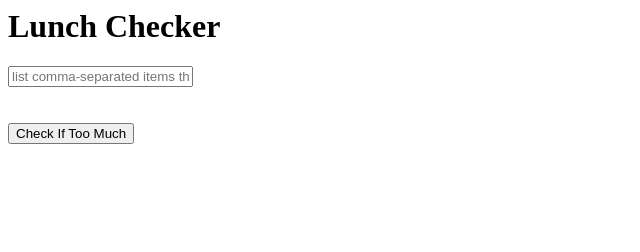
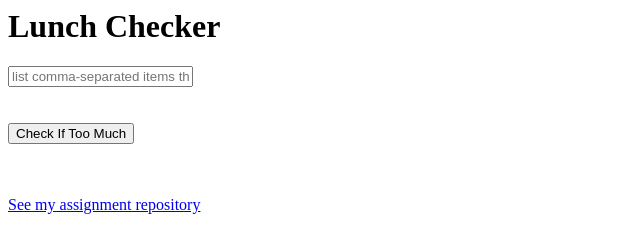
Before and after one commit to thilifernando/module1-solution, a plain HTML site: page index.html in a window 1280 px wide. Shown: the whole page, without its empty margins (0-640 px from the left). Drawn offline with Linux system fonts and the light colour scheme.

Commit message:
Update index.html

```diff
--- a/index.html
+++ b/index.html
@@ -27,6 +27,11 @@
            {{message}}
          </div>
    </div>
+ <div class="container">
 
+    <a href="https://github.com/thilifernando/module1-solution.git">
+      <p>See my assignment repository</p>
+    </a>
+  </div>
 </body>
 </html>
```
